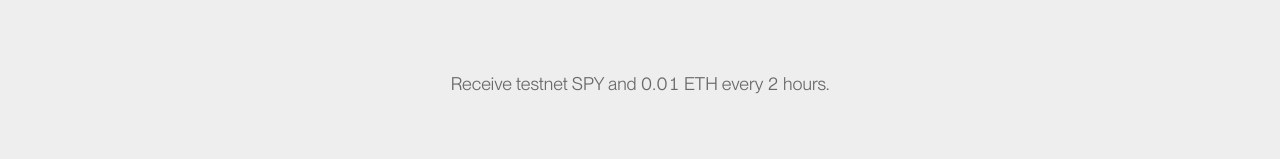
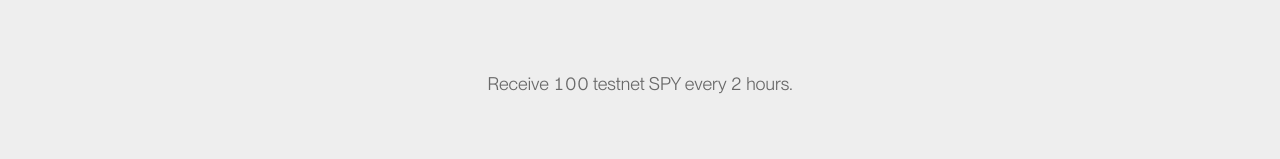
Before and after one commit to fluidity-money/faucet.florin.so, a Next.js app: page / in a window 1280 px wide. Shown: the part 148-307 px from the top of the page. Built offline with nearby package versions, Linux system fonts and the light colour scheme; no server answers.

Commit message:
Don't mention sending ETH

```diff
--- a/app/page.tsx
+++ b/app/page.tsx
@@ -29,7 +29,7 @@ export default async function HomePage() {
             </p>
           )}
           <p className="lead">
-            Receive testnet SPY and 0.01 ETH every 2 hours.
+            Receive 100 testnet SPY every 2 hours.
           </p>
           <Faucet />
         </div>
```
